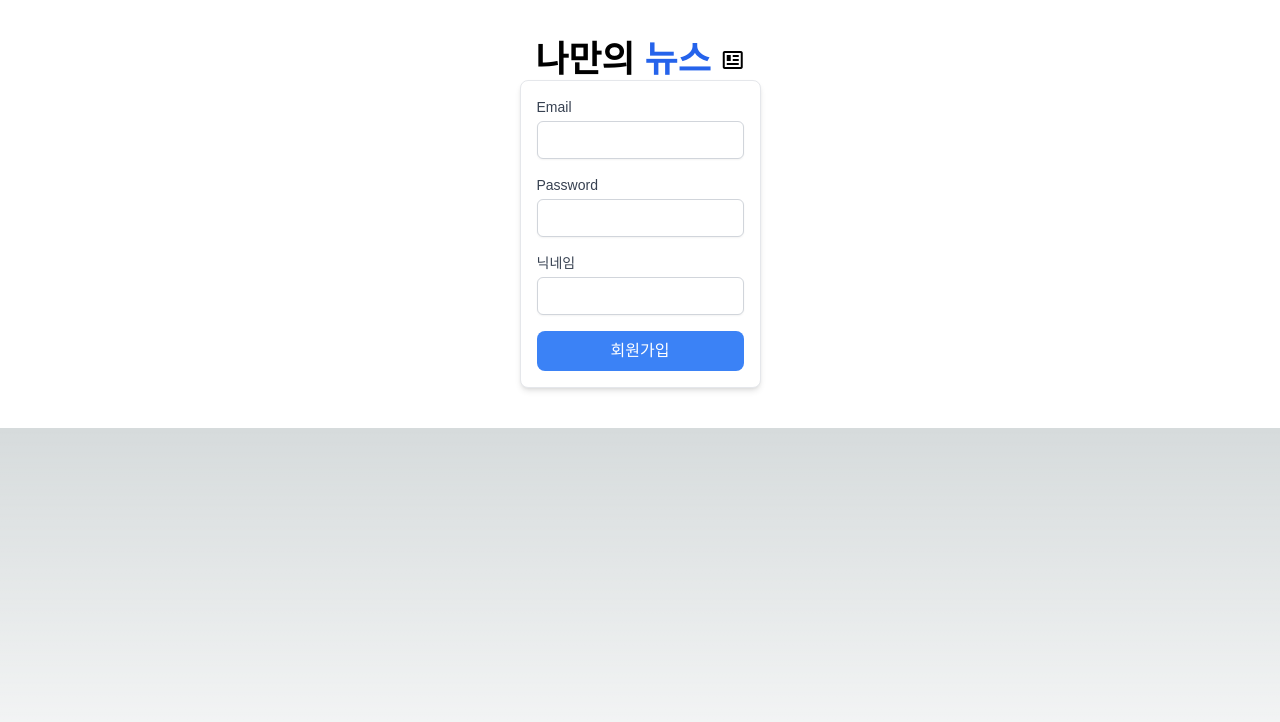
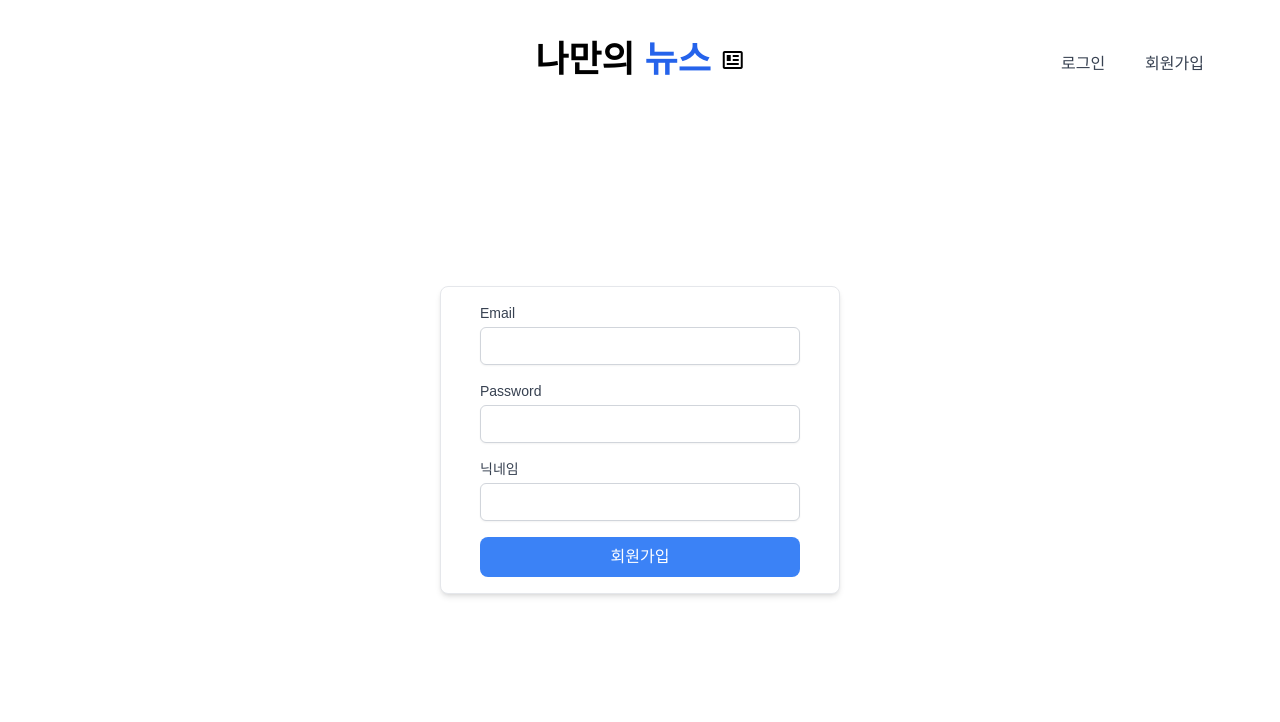
Before and after one commit to sehxxnee/TailorNews, a Next.js app: page /signup in a window 1280 px wide. Shown: the top 722 px of the page. Built offline with nearby package versions, Linux system fonts and the light colour scheme; a web font is replaced by a local one.

Commit message:
Style: Signup, Login page 각각 AuthBox 컴포넌트 상단에 배치하고 component 위치 조정 Feat: Logo component 클릭시 home으로 이동하도록 수정

```diff
--- a/src/app/login/page.tsx
+++ b/src/app/login/page.tsx
@@ -1,16 +1,23 @@
 "use client";
 
+import React, { useState } from 'react';
+import AuthBox from '../../components/auth/AuthBox';
 import Logo from '../../components/header/logo';
 import Login from '../../components/auth/login';
 
 export default function LoginPage() {
+  const [isLoggedIn, setIsLoggedIn] = useState(false);
+
   return (
     <div className="flex flex-col h-screen bg-white p-10">
+      <AuthBox isLoggedIn={isLoggedIn} />
       <div className="flex-none flex items-center justify-center mb-10">
         <Logo />
       </div>
       <div className="flex-grow flex items-center justify-center">
-        <Login />
+        <div className="w-full md:w-1/2 lg:w-1/3">
+          <Login />
+        </div>
       </div>
     </div>
   );
--- a/src/app/signup/page.tsx
+++ b/src/app/signup/page.tsx
@@ -1,12 +1,24 @@
+"use client";
+
+import React, { useState } from 'react';
+import AuthBox from '../../components/auth/AuthBox';
 import Logo from '../../components/header/logo';
 import Signup from '../../components/auth/signup';
 
 export default function login() {
+  const [isLoggedIn, setIsLoggedIn] = useState(false);
 
   return (
-    <div className="flex h-1/5 flex-col items-center justify-between p-10 bg-white  ">
-      <Logo />
-      <Signup/>
+    <div className="flex flex-col h-screen bg-white p-10">
+      <AuthBox isLoggedIn={isLoggedIn} />
+      <div className="flex-none flex items-center justify-center mb-10">
+        <Logo />
+      </div>
+      <div className="flex-grow flex items-center justify-center">
+        <div className="w-full md:w-1/2 lg:w-1/3">
+        <Signup/>
+        </div>
+      </div>
     </div>
   );
 
--- a/src/components/header/logo.tsx
+++ b/src/components/header/logo.tsx
@@ -1,12 +1,16 @@
 'use client';
+
+import Link from 'next/link';
 
 const Logo = () => {
   return (
     <ul className="flex items-center text-4xl">
       <li className="flex items-center font-extrabold">
-        <span className="text-black">나만의 </span>
-        <span className="text-blue-600 mx-2.5">뉴스</span>
-        <span className="material-symbols-outlined text-12xl">newsmode</span> {/* Tailwind CSS로 크기 조절 */}
+        <Link href="/" className="flex items-center">
+          <span className="text-black">나만의 </span>
+          <span className="text-blue-600 mx-2.5">뉴스</span>
+          <span className="material-symbols-outlined text-12xl">newsmode</span>
+        </Link>
       </li>
     </ul>
   );
```
